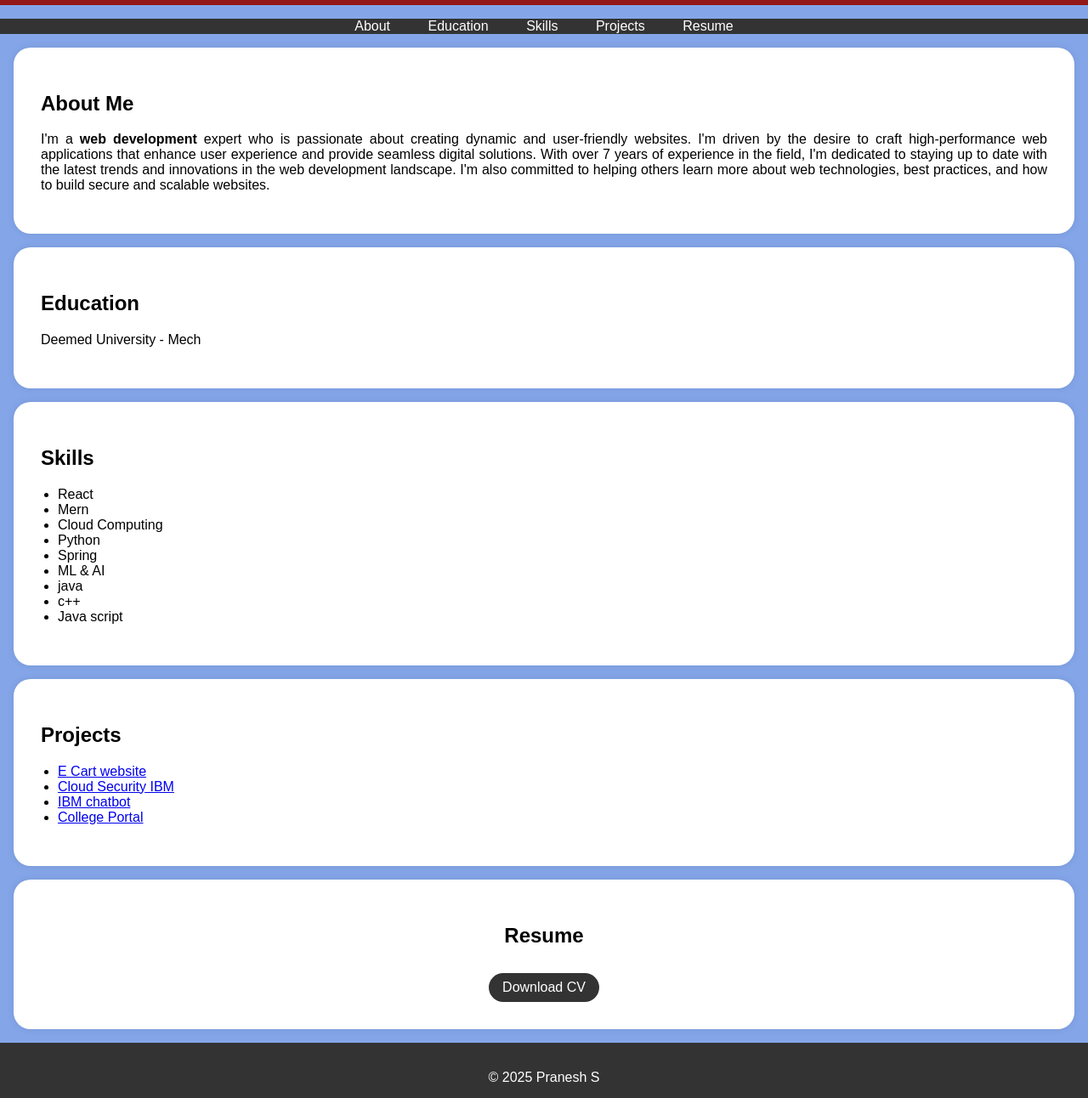
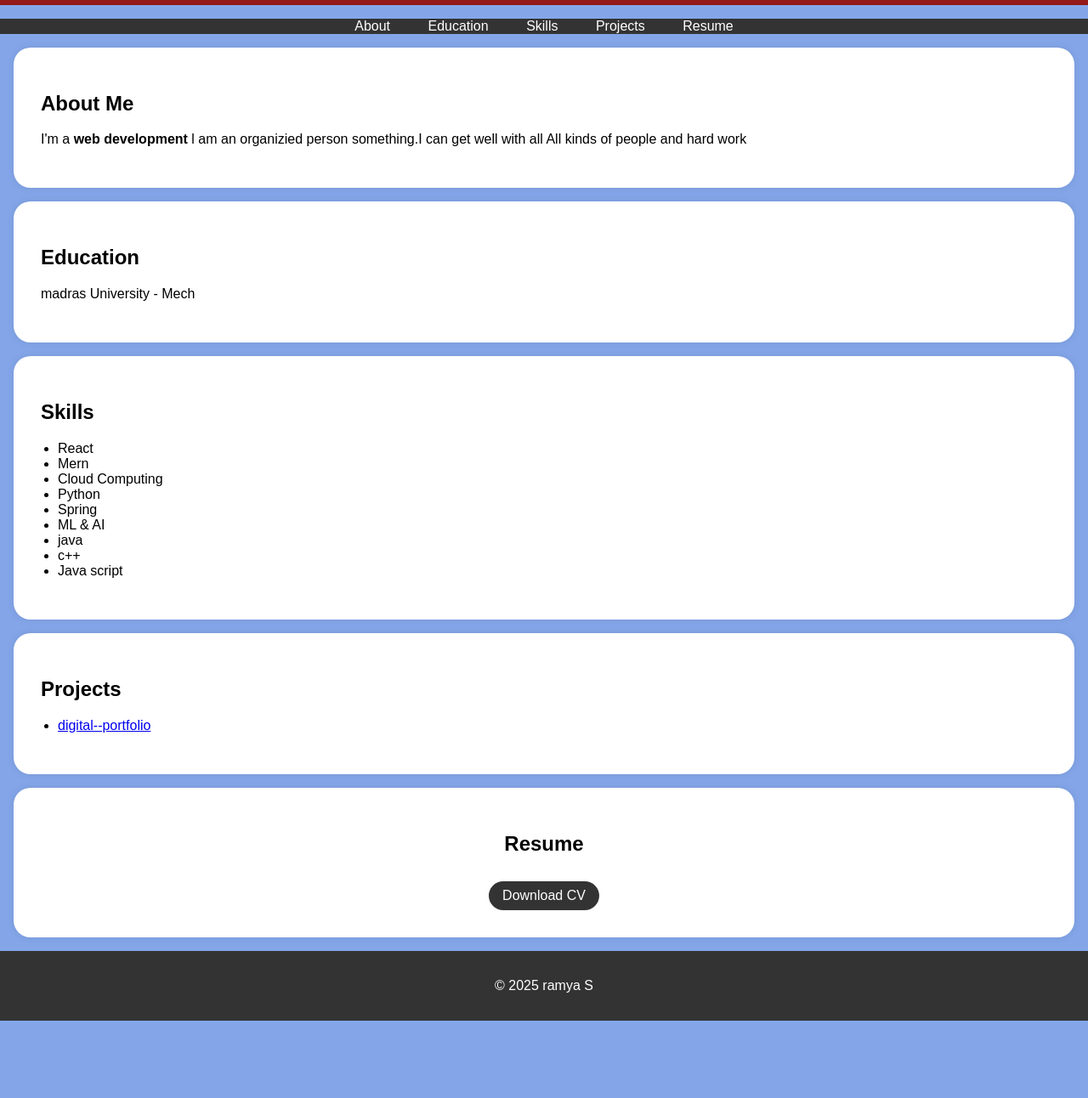
Before and after one commit to RAMYA14072005/digital-portfolio, a plain HTML site: page index.html in a window 1280 px wide. Shown: the part 191-1483 px from the top of the page at 85% size. After the commit the page ends 1392 px from the top, so only its background shows below. Drawn offline with Linux system fonts and the light colour scheme.

Commit message:
Update index.html

```diff
--- a/index.html
+++ b/index.html
@@ -96,8 +96,8 @@
         <div class="header-content">
             <!-- Add your profile picture here -->
             <img src="passport photo.jpg" alt="Your Profile Picture" class="profile-picture">
-            <h1>Pranesh S</h1>
-            <p>Am Mechanical Engineer</p>
+            <h1>ramya S</h1>
+            <p>computer science</p>
         </div>
     </header>
 
@@ -115,20 +115,15 @@
     <section id="about">
         <div class="section-content">
             <h2>About Me</h2>
-            <p>I'm a <b>web development</b> expert who is passionate about creating dynamic and user-friendly websites.
-                I'm driven by the desire to craft high-performance web applications that enhance user experience and provide
-                 seamless digital solutions. With over 7 years of experience in the field, I'm dedicated to staying up to date
-                 with the latest trends and innovations in the
-                 web development landscape. I'm also committed to helping others learn more about web technologies,
-                 best practices, and how to build secure and scalable websites.</p>
-
+            <p>I'm a <b>web development</b> l am an organizied person something.I can get well with all
+All kinds of people and hard work
         </div>
     </section>
 
     <section id="education">
         <div class="section-content">
             <h2>Education</h2>
-            <p>Deemed University  - Mech</p>
+            <p>madras University  - Mech</p>
 
 
         </div>
@@ -155,10 +150,10 @@
         <div class="section-content">
             <h2>Projects</h2>
             <ul>
-                <li><a href="#">E Cart website</a></li>
-                <li><a href="#">Cloud Security IBM</a></li>
-                <li><a href="#">IBM chatbot</a></li>
-                <li><a href="#">College Portal</a></li>
+                <li><a href="#">digital--portfolio</a></li>
+
+
+
                 <!-- Add more project links here -->
             </ul>
         </div>
@@ -176,7 +171,7 @@
     </section>
 
     <footer>
-        <p>&copy; 2025 Pranesh S</p>
+        <p>&copy; 2025 ramya S</p>
     </footer>
 
     <script>
```
